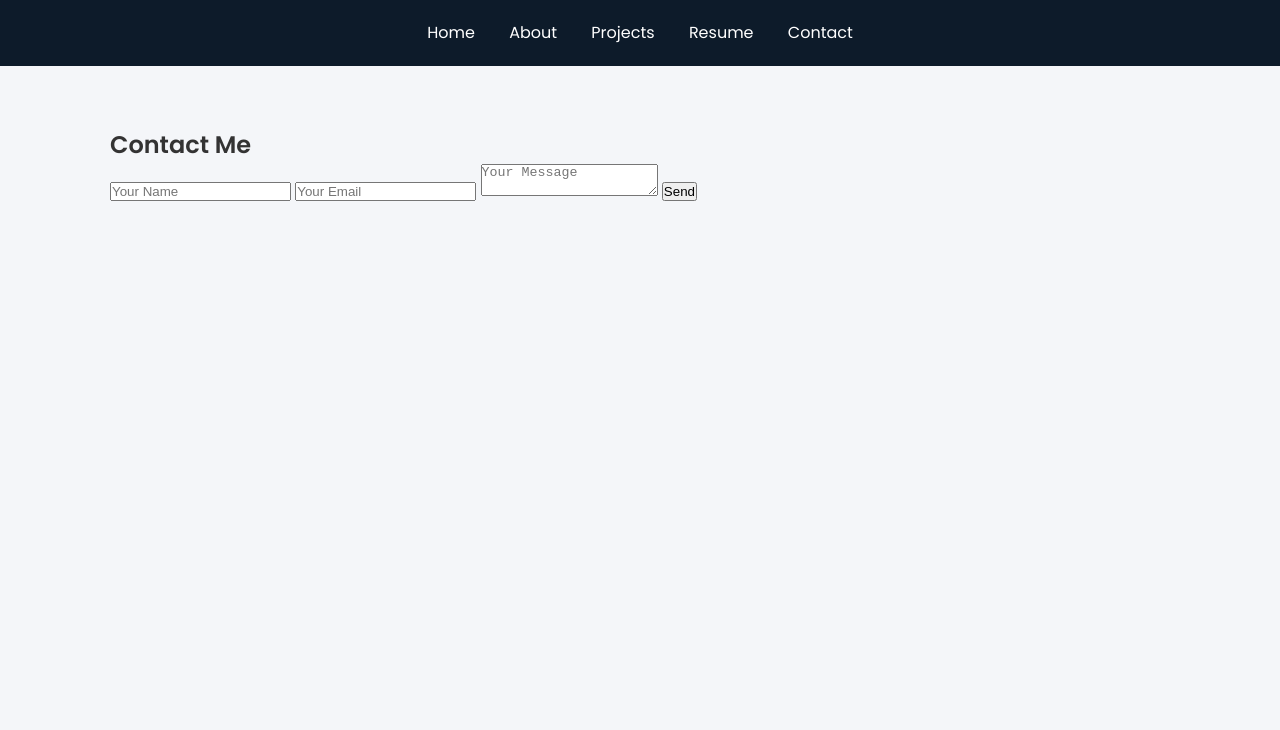
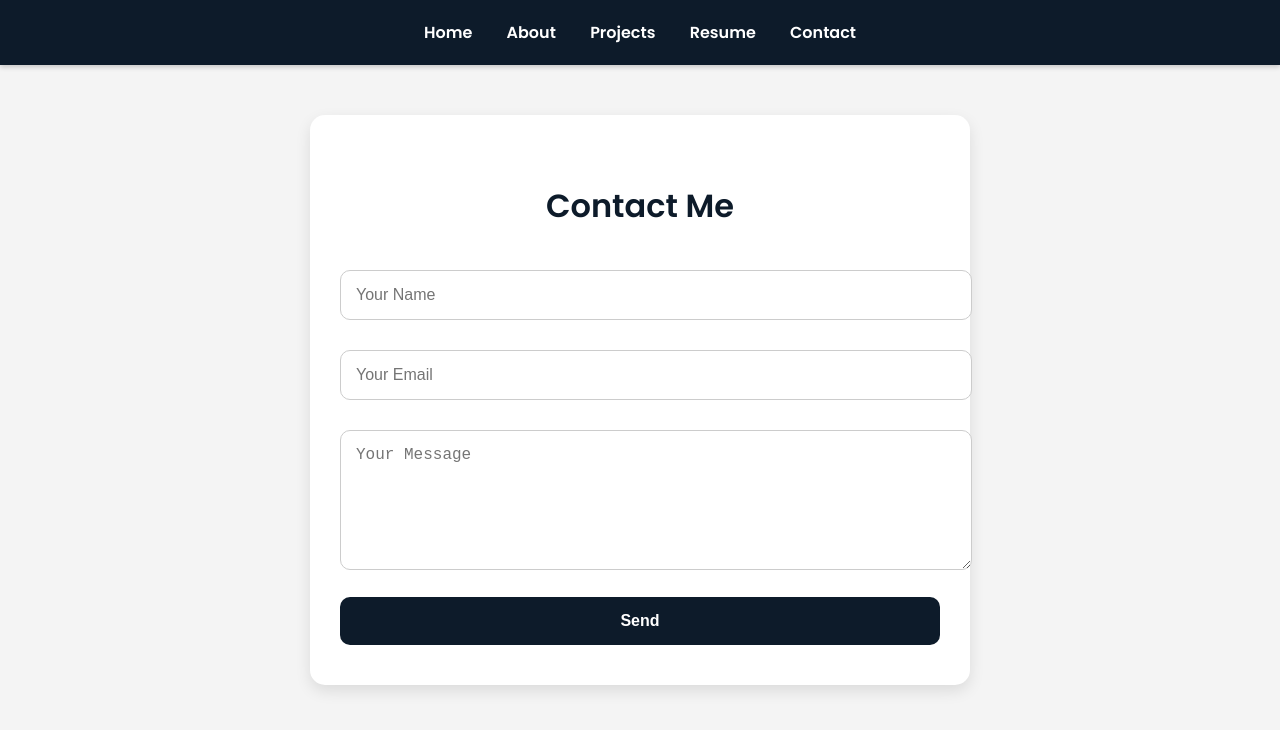
Before and after one commit to Tebo507/Portfolio, a plain HTML site: page contact.html in a window 1280 px wide. Drawn offline with Linux system fonts and the light colour scheme.

Commit message:
Refactor contact.html styles and form layout

```diff
--- a/contact.html
+++ b/contact.html
@@ -5,36 +5,99 @@
   <meta name="viewport" content="width=device-width, initial-scale=1.0">
   <title>Contact Me</title>
   <link href="https://fonts.googleapis.com/css2?family=Poppins:wght@400;600&display=swap" rel="stylesheet">
-     <style>
-        * { margin: 0; padding: 0; box-sizing: border-box; scroll-behavior: smooth; }
-        body { font-family: 'Poppins', sans-serif; background: #f4f6f9; color: #333; line-height: 1.6; transition: 0.3s ease; }
-        body.dark { background: #0d1b2a; color: #f1f1f1; }
-         nav { text-align:center; padding:20px; background:#0d1b2a; }
-    nav a { color:white; margin:0 15px; text-decoration:none; }
-        header { background: #0d1b2a; color: white; padding: 80px 20px; text-align: center; position: relative; }
-        body.dark header { background: #000814; }
-        header img.profile { width: 150px; height: 150px; border-radius: 50%; margin-top: 20px; border: 4px solid white; object-fit: cover; }
-        header h1 { font-size: 2.8rem; animation: fadeInDown 1s ease; }
-        header p { margin-top: 10px; font-weight: 300; animation: fadeInUp 1s ease; }
-        .btn { display: inline-block; margin: 15px 10px 0; padding: 10px 20px; background: #1b263b; color: white; text-decoration: none; border-radius: 5px; transition: 0.3s; }
-        .btn:hover { background: #415a77; }
-        .toggle-btn { position: absolute; top: 20px; right: 20px; background: white; color: #0d1b2a; padding: 8px 15px; border-radius: 20px; cursor: pointer; font-size: 0.9rem; }
-        section { padding: 60px 20px; max-width: 1100px; margin: auto; }
-        h2 { text-align: center; margin-bottom: 40px; }
-        .skills, .projects { display: grid; grid-template-columns: repeat(auto-fit, minmax(250px, 1fr)); gap: 25px; }
-        .card { background: white; padding: 20px; border-radius: 12px; box-shadow: 0 6px 15px rgba(0,0,0,0.05); transition: transform 0.3s ease; }
-        body.dark .card { background: #1b263b; }
-        .card:hover { transform: translateY(-8px); }
-        .card img { width: 100%; height: 160px; object-fit: cover; border-radius: 10px; margin-bottom: 15px; }
-        .card h3 { margin-bottom: 10px; }
-        .contact { text-align: center; }
-        footer { text-align: center; padding: 20px; background: #0d1b2a; color: white; }
-        body.dark footer { background: #000814; }
-        @keyframes fadeInDown { from { opacity: 0; transform: translateY(-20px);} to { opacity: 1; transform: translateY(0);} }
-        @keyframes fadeInUp { from { opacity: 0; transform: translateY(20px);} to { opacity: 1; transform: translateY(0);} }
-    </style>
+  <style>
+    /* GENERAL STYLES */
+    body {
+      font-family: 'Poppins', sans-serif;
+      margin:0;
+      padding:0;
+      background:#f4f4f4;
+      color:#333;
+    }
+
+    /* NAVIGATION */
+    nav {
+      text-align:center;
+      padding:20px;
+      background:#0d1b2a;
+      box-shadow: 0 2px 5px rgba(0,0,0,0.2);
+    }
+
+    nav a {
+      color:white;
+      margin:0 15px;
+      text-decoration:none;
+      font-weight:600;
+      transition: color 0.3s;
+    }
+
+    nav a:hover {
+      color:#ffb400; /* highlight on hover */
+    }
+
+    /* SECTION */
+    section {
+      max-width:600px;
+      margin:50px auto;
+      padding:40px 30px;
+      background:white;
+      border-radius:15px;
+      box-shadow: 0 6px 15px rgba(0,0,0,0.1);
+    }
+
+    section h1 {
+      text-align:center;
+      margin-bottom:30px;
+      color:#0d1b2a;
+      font-size:2em;
+    }
+
+    /* FORM STYLES */
+    form input, form textarea {
+      width:100%;
+      padding:15px;
+      margin:10px 0 20px 0;
+      border-radius:10px;
+      border:1px solid #ccc;
+      font-size:16px;
+      transition: border-color 0.3s, box-shadow 0.3s;
+    }
+
+    form input:focus, form textarea:focus {
+      border-color:#0d1b2a;
+      box-shadow: 0 0 8px rgba(13,27,42,0.2);
+      outline:none;
+    }
+
+    /* BUTTON */
+    button {
+      width:100%;
+      padding:15px;
+      background:#0d1b2a;
+      color:white;
+      border:none;
+      border-radius:10px;
+      font-size:16px;
+      font-weight:600;
+      cursor:pointer;
+      transition: background 0.3s, transform 0.2s;
+    }
+
+    button:hover {
+      background:#1b2a4d;
+      transform: translateY(-2px);
+    }
+
+    /* RESPONSIVE */
+    @media(max-width: 650px){
+      section { padding:30px 20px; }
+      nav a { display:block; margin:10px 0; }
+    }
+
+  </style>
 </head>
 <body>
+
   <!-- NAVIGATION -->
   <nav>
     <a href="index.html">Home</a>
@@ -44,14 +107,16 @@
     <a href="contact.html">Contact</a>
   </nav>
 
+  <!-- CONTACT SECTION -->
   <section>
     <h1>Contact Me</h1>
     <form action="mailto:tebohomtsetfwa@yahoo.com" method="post" enctype="text/plain">
       <input type="text" name="Name" placeholder="Your Name" required>
       <input type="email" name="Email" placeholder="Your Email" required>
-      <textarea name="Message" placeholder="Your Message" required></textarea>
+      <textarea name="Message" placeholder="Your Message" rows="6" required></textarea>
       <button type="submit">Send</button>
     </form>
   </section>
+
 </body>
 </html>
```
